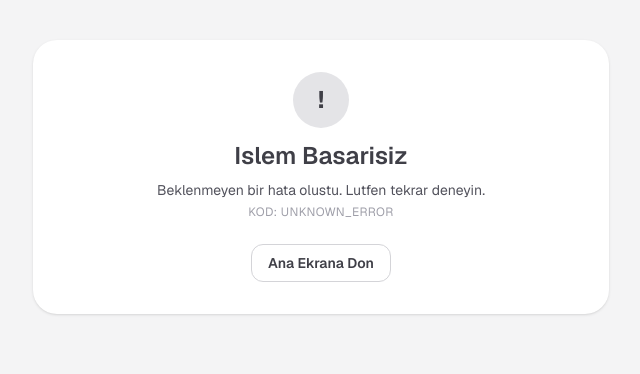
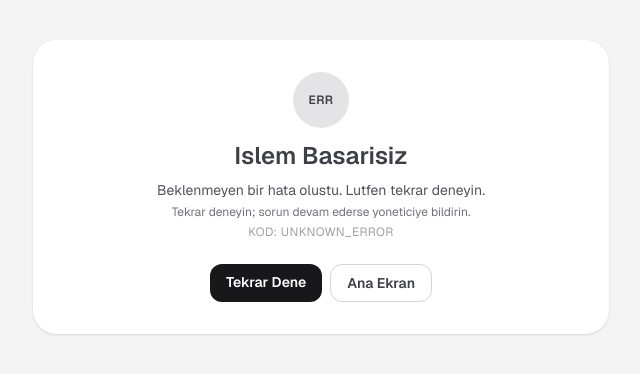
Before and after one commit to ozdemirCeng/qr-attendance, a Next.js app in the folder apps/web/: page /check-in/result in a window 1280 px wide. Shown: the top 374 px of the page, without its empty margins (319-959 px from the left). Built offline with nearby package versions, Linux system fonts and the light colour scheme; no server answers.

Commit message:
fix(web): improve check-in error result ux and retry flow

```diff
--- a/apps/web/src/app/check-in/result/page.tsx
+++ b/apps/web/src/app/check-in/result/page.tsx
@@ -8,93 +8,154 @@ type ResultPageProps = {
     code?: string;
     name?: string;
     event?: string;
+    eventId?: string;
   };
 };
 
 type ErrorMeta = {
   title: string;
-  icon: string;
+  iconLabel: string;
+  hint: string;
   textClassName: string;
   badgeClassName: string;
+};
+
+type ResultAction = {
+  primaryLabel: string;
+  primaryHref: string;
+  secondaryLabel: string;
+  secondaryHref: string;
 };
 
 const errorMetaMap: Record<string, ErrorMeta> = {
   EXPIRED_TOKEN: {
     title: "QR Suresi Doldu",
-    icon: "T",
+    iconLabel: "QR",
+    hint: "Panodaki guncel kodu tekrar okutun.",
     textClassName: "text-amber-700",
     badgeClassName: "bg-amber-100 text-amber-700",
   },
   INVALID_SIGNATURE: {
     title: "Gecersiz QR",
-    icon: "X",
+    iconLabel: "QR",
+    hint: "QR goruntusunu yenileyip tekrar tarayin.",
     textClassName: "text-rose-700",
     badgeClassName: "bg-rose-100 text-rose-700",
   },
   MALFORMED_TOKEN: {
     title: "Gecersiz QR",
-    icon: "X",
+    iconLabel: "QR",
+    hint: "Kod bozuk veya eksik. Yeniden tarayin.",
     textClassName: "text-rose-700",
     badgeClassName: "bg-rose-100 text-rose-700",
   },
   REPLAY_ATTACK: {
     title: "QR Tekrar Kullanildi",
-    icon: "R",
+    iconLabel: "RP",
+    hint: "Ayni kod ikinci kez kullanilamaz.",
     textClassName: "text-fuchsia-700",
     badgeClassName: "bg-fuchsia-100 text-fuchsia-700",
   },
   SESSION_NOT_FOUND: {
     title: "Etkinlik Bulunamadi",
-    icon: "E",
+    iconLabel: "EV",
+    hint: "Etkinlik baglantisini kontrol edip yeniden deneyin.",
     textClassName: "text-zinc-700",
     badgeClassName: "bg-zinc-200 text-zinc-700",
   },
   SESSION_INACTIVE: {
     title: "Oturum Aktif Degil",
-    icon: "S",
+    iconLabel: "OT",
+    hint: "Oturum saati disinda tarama yapildi.",
     textClassName: "text-sky-700",
     badgeClassName: "bg-sky-100 text-sky-700",
   },
   LOCATION_OUT_OF_RANGE: {
     title: "Konum Uygun Degil",
-    icon: "L",
+    iconLabel: "GPS",
+    hint: "Etkinlik alanina yaklasip tekrar deneyin.",
     textClassName: "text-red-700",
     badgeClassName: "bg-red-100 text-red-700",
   },
   NO_LOCATION_DATA: {
     title: "Konum Gerekli",
-    icon: "N",
+    iconLabel: "LOC",
+    hint: "Konum iznini acmadan yoklama alinmaz.",
     textClassName: "text-orange-700",
     badgeClassName: "bg-orange-100 text-orange-700",
   },
   ALREADY_CHECKED_IN: {
     title: "Zaten Katildiniz",
-    icon: "C",
+    iconLabel: "OK",
+    hint: "Ayni oturum icin ikinci yoklama alinmaz.",
     textClassName: "text-emerald-700",
     badgeClassName: "bg-emerald-100 text-emerald-700",
   },
   NETWORK_ERROR: {
     title: "Baglanti Hatasi",
-    icon: "W",
+    iconLabel: "NET",
+    hint: "Baglanti saglandiginda tekrar tarama yapin.",
     textClassName: "text-indigo-700",
     badgeClassName: "bg-indigo-100 text-indigo-700",
   },
   UNKNOWN_ERROR: {
     title: "Islem Basarisiz",
-    icon: "!",
+    iconLabel: "ERR",
+    hint: "Tekrar deneyin; sorun devam ederse yoneticiye bildirin.",
     textClassName: "text-zinc-700",
     badgeClassName: "bg-zinc-200 text-zinc-700",
   },
 };
+
+function resolveAction(isSuccess: boolean, code: string, eventId: string | null): ResultAction {
+  if (isSuccess) {
+    return {
+      primaryLabel: "Yeni Tarama",
+      primaryHref: "/scan",
+      secondaryLabel: "Ana Ekran",
+      secondaryHref: "/scan",
+    };
+  }
+
+  if (code === "NO_LOCATION_DATA" || code === "LOCATION_OUT_OF_RANGE") {
+    return {
+      primaryLabel: "Ayni Etkinlige Don",
+      primaryHref: eventId ? `/check-in/${eventId}` : "/scan",
+      secondaryLabel: "Tarama Listesi",
+      secondaryHref: "/scan",
+    };
+  }
+
+  if (code === "ALREADY_CHECKED_IN") {
+    return {
+      primaryLabel: "Farkli Kod Tara",
+      primaryHref: "/scan",
+      secondaryLabel: "Ana Ekran",
+      secondaryHref: "/scan",
+    };
+  }
+
+  return {
+    primaryLabel: "Tekrar Dene",
+    primaryHref: eventId ? `/check-in/${eventId}` : "/scan",
+    secondaryLabel: "Ana Ekran",
+    secondaryHref: "/scan",
+  };
+}
 
 export default function CheckInResultPage({ searchParams }: ResultPageProps) {
   const isSuccess = searchParams.status === "success";
   const name = typeof searchParams.name === "string" ? decodeURIComponent(searchParams.name) : "";
   const eventName = typeof searchParams.event === "string" ? decodeURIComponent(searchParams.event) : "";
   const code = typeof searchParams.code === "string" ? searchParams.code : "UNKNOWN_ERROR";
+  const eventId =
+    typeof searchParams.eventId === "string" && searchParams.eventId.trim()
+      ? decodeURIComponent(searchParams.eventId)
+      : null;
 
   const normalizedCode = code.toUpperCase();
   const errorMeta = errorMetaMap[normalizedCode] ?? errorMetaMap.UNKNOWN_ERROR;
+  const action = resolveAction(isSuccess, normalizedCode, eventId);
   const errorMessage = resolveApiErrorMessage({
     code: normalizedCode,
     fallbackMessage: "Beklenmeyen bir hata olustu. Lutfen tekrar deneyin.",
@@ -113,24 +174,31 @@ export default function CheckInResultPage({ searchParams }: ResultPageProps) {
         ) : (
           <>
             <div
-              className={`mx-auto flex h-14 w-14 items-center justify-center rounded-full text-2xl font-bold ${errorMeta.badgeClassName}`}
+              className={`mx-auto flex h-14 w-14 items-center justify-center rounded-full text-xs font-semibold uppercase tracking-wide ${errorMeta.badgeClassName}`}
             >
-              {errorMeta.icon}
+              {errorMeta.iconLabel}
             </div>
             <h1 className={`mt-3 text-2xl font-semibold ${errorMeta.textClassName}`}>
               {errorMeta.title}
             </h1>
             <p className="mt-2 text-sm text-zinc-600">{errorMessage}</p>
+            <p className="mt-1 text-xs text-zinc-500">{errorMeta.hint}</p>
             <p className="mt-1 text-xs uppercase tracking-wide text-zinc-400">Kod: {normalizedCode}</p>
           </>
         )}
 
         <div className="mt-6 flex justify-center gap-2">
           <Link
-            href="/scan"
+            href={action.primaryHref}
+            className="rounded-xl bg-zinc-900 px-4 py-2 text-sm font-semibold text-white hover:bg-zinc-800"
+          >
+            {action.primaryLabel}
+          </Link>
+          <Link
+            href={action.secondaryHref}
             className="rounded-xl border border-zinc-300 px-4 py-2 text-sm font-semibold text-zinc-700 hover:bg-zinc-100"
           >
-            Ana Ekrana Don
+            {action.secondaryLabel}
           </Link>
         </div>
       </section>
--- a/apps/web/src/features/scan/components/check-in-scanner.tsx
+++ b/apps/web/src/features/scan/components/check-in-scanner.tsx
@@ -312,7 +312,11 @@ export function CheckInScanner({ eventId }: CheckInScannerProps) {
 
       const code = error instanceof ApiError ? error.code ?? "HTTP_EXCEPTION" : "UNKNOWN_ERROR";
       stopScanner();
-      router.replace(`/check-in/result?status=error&code=${encodeURIComponent(code)}`);
+      router.replace(
+        `/check-in/result?status=error&code=${encodeURIComponent(code)}&eventId=${encodeURIComponent(
+          eventId,
+        )}`,
+      );
       return;
     } finally {
       processingRef.current = false;
--- a/apps/web/src/features/scan/components/guest-check-in-form.tsx
+++ b/apps/web/src/features/scan/components/guest-check-in-form.tsx
@@ -88,7 +88,11 @@ export function GuestCheckInForm({ eventId }: GuestCheckInFormProps) {
       );
     } catch (error) {
       const code = error instanceof ApiError ? error.code ?? "HTTP_EXCEPTION" : "UNKNOWN_ERROR";
-      router.replace(`/check-in/result?status=error&code=${encodeURIComponent(code)}`);
+      router.replace(
+        `/check-in/result?status=error&code=${encodeURIComponent(code)}&eventId=${encodeURIComponent(
+          eventId,
+        )}`,
+      );
     }
   }
 
```
